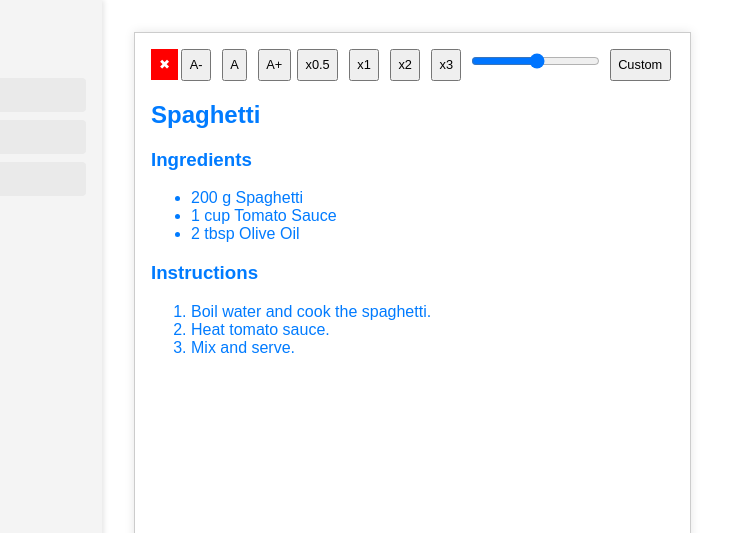
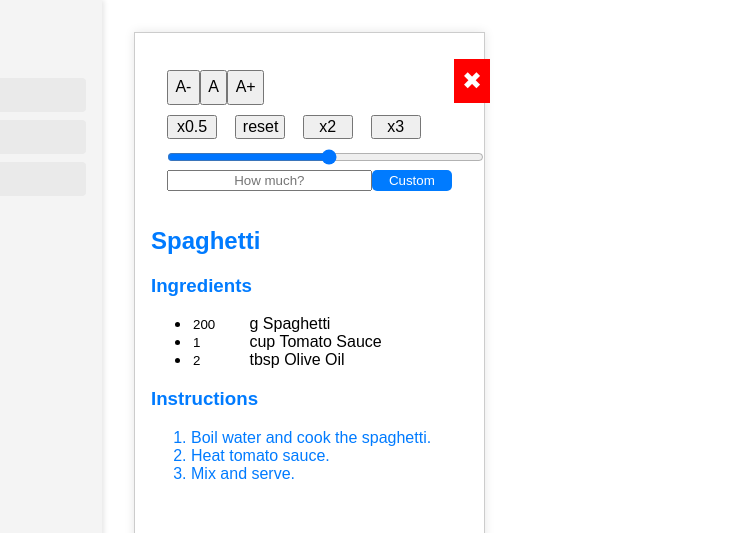
Before and after one commit to nessyht/RecipeManager, a website with bundled scripts: page public/index.html in a window 1280 px wide. Both pictures are taken after a click on the item "Spaghetti". Shown: the top 533 px of the page, 186-924 px from the left. Built offline with nearby package versions, Linux system fonts and the light colour scheme; files whose address does not match are found by name.

Commit message:
WIP doing styling

```diff
--- a/public/css/styles.css
+++ b/public/css/styles.css
@@ -85,6 +85,83 @@ body {
     border-radius: 4px;
 }
 
+.pane-header {
+    display: flex;
+    flex-direction: column;
+    justify-content: space-between;
+    align-items: flex-start;
+    padding: 10px;
+    position: relative;
+    width: 100%;
+    padding: 1em;
+}
+
+.close-btn {
+    position: absolute;
+    top: 10px;
+    right: 10px;
+    background: none;
+    border: none;
+    font-size: 24px;
+    cursor: pointer;
+}
+
+.text-size-buttons {
+    display: flex;
+    flex-direction: row;
+    justify-content: space-between;
+    align-items: center;
+    width: 20%;
+    height: 20%;
+}
+
+.text-size-buttons button {
+    margin: 5px 0;
+    font-size: 16px;
+}
+
+.custom-scale-container {
+    display: flex;
+    flex-direction: row;
+    align-items: center;
+    justify-content: space-between;
+    width: 80%;
+}
+
+.custom-scale-container button {
+    margin: 5px 0;
+    font-size: 16px;
+    width: 50px;
+}
+
+.custom-scale-slider {
+    width: 100%;
+    margin: 5px 0;
+}
+
+.custom-scale-input {
+    width: calc(100% - 40px);
+    text-align: center;
+    /* Adjust for button width */
+}
+
+.custom-scale-box {
+    display: flex;
+    flex-direction: row;
+}
+
+.custom-scale-btn {
+    width: 100px;
+    background-color: #007BFF;
+    color: white;
+    border: none;
+    border-radius: 5px;
+    cursor: pointer;
+    box-sizing: border-box;
+    padding: 0;
+}
+
+
 .pane.small {
     font-size: 0.8rem;
 }
@@ -118,3 +195,18 @@ body {
 .tts-enabled:hover {
     color: #0056b3;
 }
+
+.quantity-wrapper {
+    display: inline-block;
+}
+
+.quantity-text {
+    cursor: pointer;
+    display: inline-block;
+}
+
+.quantity-input {
+    display: inline-block;
+    width: 50px;
+    border: none;
+}
--- a/public/js/Ingredient.js
+++ b/public/js/Ingredient.js
@@ -1,7 +1,16 @@
 class unit {
-
+    constructor(id, tts, conversion) {
+        this.id = id;
+        this.tts = tts;
+        this.conversion = conversion;
+        this.threshold = conversion.threshold;
+        this.conversion_comp = conversion.comp;
+        this.conversion_factor = this.conversion_factor;
+        this.targetUnit = this.targetUnit;
+    }
 }
 
+const gram = new unit("g", "gram", { threshold: 1000, comp: (a, threshold) => a >= threshold, conversionFactor: 1 / 1000, targetUnit: 'kg' })
 
 export class Ingredient {
     constructor(name, quantity, unit, notes = null) {
@@ -9,9 +18,16 @@ export class Ingredient {
         this.baseUnit = unit;
         this.baseName = name;
         this.baseNotes = notes;
-
+        this.id = Math.random().toString(24);
         this.reset();
     }
+
+    static conversionDict = {
+        'g': { threshold: 1000, comp: (a, threshold) => a >= threshold, conversionFactor: 1 / 1000, targetUnit: 'kg' }, // g to kg
+        'kg': { threshold: 1, comp: (a, threshold) => a < threshold, conversionFactor: 1000, targetUnit: 'g' },  // kg to g (when quantity is less than 1)
+        'ml': { threshold: 1000, comp: (a, threshold) => a >= threshold, conversionFactor: 1 / 1000, targetUnit: 'l' }, // ml to l
+        'l': { threshold: 1, comp: (a, threshold) => a < threshold, conversionFactor: 1000, targetUnit: 'ml' }, // l to ml
+    };
 
     scaleIngredient(multiplier) {
         this.reset()
@@ -26,19 +42,56 @@ export class Ingredient {
         this.notes = this.baseNotes;
     }
 
+    get_scaling(com_val, comp_unit) {
+        if (this.baseUnit == comp_unit) {
+            return com_val / this.baseQuantity;
+        } else {
+            const unitData = Ingredient.conversionDict[comp_unit];
+            if (unitData) {
+                return (com_val * unitData.conversionFactor) / this.baseQuantity;
+            }
+        }
+    }
+
+    unit_to_speech() {
+        switch (this.unit) {
+            case "g":
+                return "Gramm";
+            case "l":
+                return "Liter";
+            case "st":
+                return "Stück";
+            case "tbsp":
+                return "Esslöffel";
+            case "tsp":
+                return "Teelöffel";
+            default:
+                return this.unit;
+        }
+    }
+
+    get_tts_text() {
+        return this.quantity + " " + this.unit_to_speech() + " " + this.name;
+    }
+
+
     render() {
+        this.scaleUnit();
+
         const listItem = document.createElement('li');
-        listItem.textContent = `${this.quantity} ${this.unit} ${this.name}`;
-        listItem.dataset.text = `${this.quantity} ${this.unit} ${this.name}`;
-        listItem.classList.add('tts-enabled'); // Mark for TTS
+        listItem.id = this.id;
+        listItem.innerHTML = `
+            <input type="text" class="quantity-input" data-unit="${this.unit}" value="${parseFloat(parseFloat(this.quantity.toString()).toFixed(4))}">
+            <span class="unit">${this.unit}</span>
+            <span class="description">${this.name}</span>
+        `
+        // listItem.textContent = `${parseFloat(parseFloat(this.quantity.toString()).toFixed(4))} ${this.unit} ${this.name} `;
+        listItem.dataset.text = this.get_tts_text();
+        listItem.classList.add('ingredient'); // Mark for TTS
+        // listItem.classList.add('tts-enabled'); // Mark for TTS
         return listItem;
     }
-    static conversionDict = {
-        'g': { threshold: 1000, comp: (a, threshold) => a >= threshold, conversionFactor: 1 / 1000, targetUnit: 'kg' }, // g to kg
-        'kg': { threshold: 1, comp: (a, threshold) => a < threshold, conversionFactor: 1000, targetUnit: 'g' },  // kg to g (when quantity is less than 1)
-        'ml': { threshold: 1000, comp: (a, threshold) => a >= threshold, conversionFactor: 1 / 1000, targetUnit: 'l' }, // ml to l
-        'l': { threshold: 1, comp: (a, threshold) => a < threshold, conversionFactor: 1000, targetUnit: 'ml' }, // l to ml
-    };
+
 
     scaleUnit() {
         const unitData = Ingredient.conversionDict[this.unit];
--- a/public/js/Instruction.js
+++ b/public/js/Instruction.js
@@ -6,8 +6,12 @@ export class Instruction {
     render() {
         const listItem = document.createElement('li');
         listItem.textContent = this.text;
-        listItem.dataset.text = this.text;
+        listItem.dataset.text = this.get_tts_text();
         listItem.classList.add('tts-enabled'); // Mark for TTS
         return listItem;
     }
+
+    get_tts_text() {
+        return this.text;
+    }
 }
--- a/public/js/Pane.js
+++ b/public/js/Pane.js
@@ -24,16 +24,40 @@ export class Pane {
                 <button class="text-medium">A</button>
                 <button class="text-large">A+</button>
             </div>
-                <div class="scaling-buttons">
+            <div class="custom-scale-container">
                 <button data-scale="0.5">x0.5</button>
-                    <button data-scale="1">x1</button>
+                <button data-scale="1">reset</button>
                 <button data-scale="2">x2</button>
                 <button data-scale="3">x3</button>
-                    <input type="range" min="0.5", max="20" step="0.5" class="custom-scale-input">
+            </div>
+            <input class="custom-scale-slider" type="range" min="0.5" max="20" step="0.5">
+            <div class="custom-scale-box">
+                <input class="custom-scale-input" type="text" placeholder="How much?">
                 <button class="custom-scale-btn">Custom</button>
             </div>
         </div>
         `;
+        // <div class="pane-header">
+        //     <button class="close-btn">✖</button>
+        //     <div class="text-size-buttons">
+        //         <button class="text-small">A-</button>
+        //         <button class="text-medium">A</button>
+        //         <button class="text-large">A+</button>
+        //     </div>
+        //     <div class="scaling-buttons">
+        //         <div class="custom-scale-container">
+        //             <button data-scale="0.5">x0.5</button>
+        //             <button data-scale="1">reset</button>
+        //             <button data-scale="2">x2</button>
+        //             <button data-scale="3">x3</button>
+        //             <input class="custom-scale-slider" type="range" min="0.5", max="20" step="0.5">
+        //             <div>
+        //                 <input class="custom-scale-input" type="text" placeholder="How much?">
+        //                 <button class="custom-scale-btn">Custom</button>
+        //             </div>
+        //         </div>
+        //     </div>
+        // </div>
 
         const paneContent = document.createElement('div');
         paneContent.className = "pane-content";
@@ -58,6 +82,24 @@ export class Pane {
 
     }
 
+    addIngredientEventListeners() {
+        this.element.querySelectorAll('.quantity-input').forEach(item => {
+            item.addEventListener('blur', () => {
+                console.log(item, item.parentElement, item.parentElement.id, item.value, item.dataset.unit);
+
+                const derivedScalingValue = this.recipe.get_scaling_from_ingredient(item.parentElement.id, item.value, item.dataset.unit);
+                console.log(derivedScalingValue);
+                this.scaleRecipe(derivedScalingValue);
+            }); // {capture: true, once: true}
+        });
+    }
+
+    showScale(multiplier) {
+        console.log(multiplier)
+
+        this.element.querySelector('.custom-scale-input').value = `${multiplier}`
+    }
+
     addEventListeners() {
         // Close button
         this.element.querySelector('.close-btn').addEventListener('click', () => {
@@ -71,16 +113,15 @@ export class Pane {
 
 
         this.addTTSEventListeners();
-
+        this.addIngredientEventListeners();
         // Scaling buttons
         this.element.querySelectorAll('.scaling-buttons button').forEach(button => {
             button.addEventListener('click', event => this.scaleRecipe(event.target.dataset.scale));
         });
 
         // Custom scale button
-        this.element.querySelector('.custom-scale-input').addEventListener('input', input => {
-            const multiplier_val = this.element.querySelector('.custom-scale-input').value;
-            this.element.querySelector('.custom-scale-btn').textContent = `${multiplier_val}X`;
+        this.element.querySelector('.custom-scale-slider').addEventListener('input', input => {
+            const multiplier_val = this.element.querySelector('.custom-scale-slider').value;
             this.scaleRecipe(multiplier_val);
         });
 
@@ -103,6 +144,7 @@ export class Pane {
 
     // TODO: Mark active option
     scaleRecipe(multiplier) {
+        console.log(multiplier)
         multiplier = parseFloat(multiplier);
         if (isNaN(multiplier)) return;
 
@@ -112,13 +154,15 @@ export class Pane {
         const recipeContainer = this.element.querySelector('.recipe-container');
 
         recipeContainer.replaceWith(this.recipe.render());
+        this.showScale(multiplier);
         this.addTTSEventListeners();
+        this.addIngredientEventListeners();
     }
 
     textToSpeech(item) {
         var text_to_speak = null;
         if (item.classList.contains("recipe-heading")) {
-            text_to_speak = this.recipe.reading_text()
+            text_to_speak = this.recipe.get_tts_text()
         } else if (item.classList.contains("ingredients-heading")) {
             text_to_speak = this.recipe.ingredients_reading_text()
         } else if (item.classList.contains("instructions-heading")) {
--- a/public/js/Recipe.js
+++ b/public/js/Recipe.js
@@ -19,6 +19,16 @@ export class Recipe {
         });
     }
 
+    get_ingredient_by_id(id) {
+        return this.ingredients.find(ingredient => ingredient.id === id);
+    }
+
+    get_scaling_from_ingredient(id, comp_val, comp_unit) {
+        const ingredient = this.get_ingredient_by_id(id);
+        console.log(ingredient);
+        return ingredient.get_scaling(comp_val, comp_unit);
+    }
+
     resetRecipeScaling() {
         this.ingredients.forEach(ingredient => {
             ingredient.reset();
@@ -28,8 +38,7 @@ export class Recipe {
     ingredients_reading_text() {
         var ingredient_tts_text = "";
         this.ingredients.forEach((ingredient) => {
-            console.log(ingredient);
-            ingredient_tts_text += ingredient.quantity + " " + ingredient.unit + ", " + ingredient.name + ", ";
+            ingredient_tts_text += ingredient.get_tts_text() + ", ";
         });
 
         return ingredient_tts_text
@@ -39,13 +48,13 @@ export class Recipe {
         var instructions_tts_text = "";
         this.instructions.forEach((instruction) => {
             console.log(instruction);
-            instructions_tts_text += instruction.text + ", ";
+            instructions_tts_text += instruction.get_tts_text() + ", ";
         });
 
         return instructions_tts_text
     }
 
-    reading_text() {
+    get_tts_text() {
         return this.ingredients_reading_text() + ", " + this.instructions_reading_text();
     }
 
```
Lines whose indentation alone changed are shown as unchanged.
